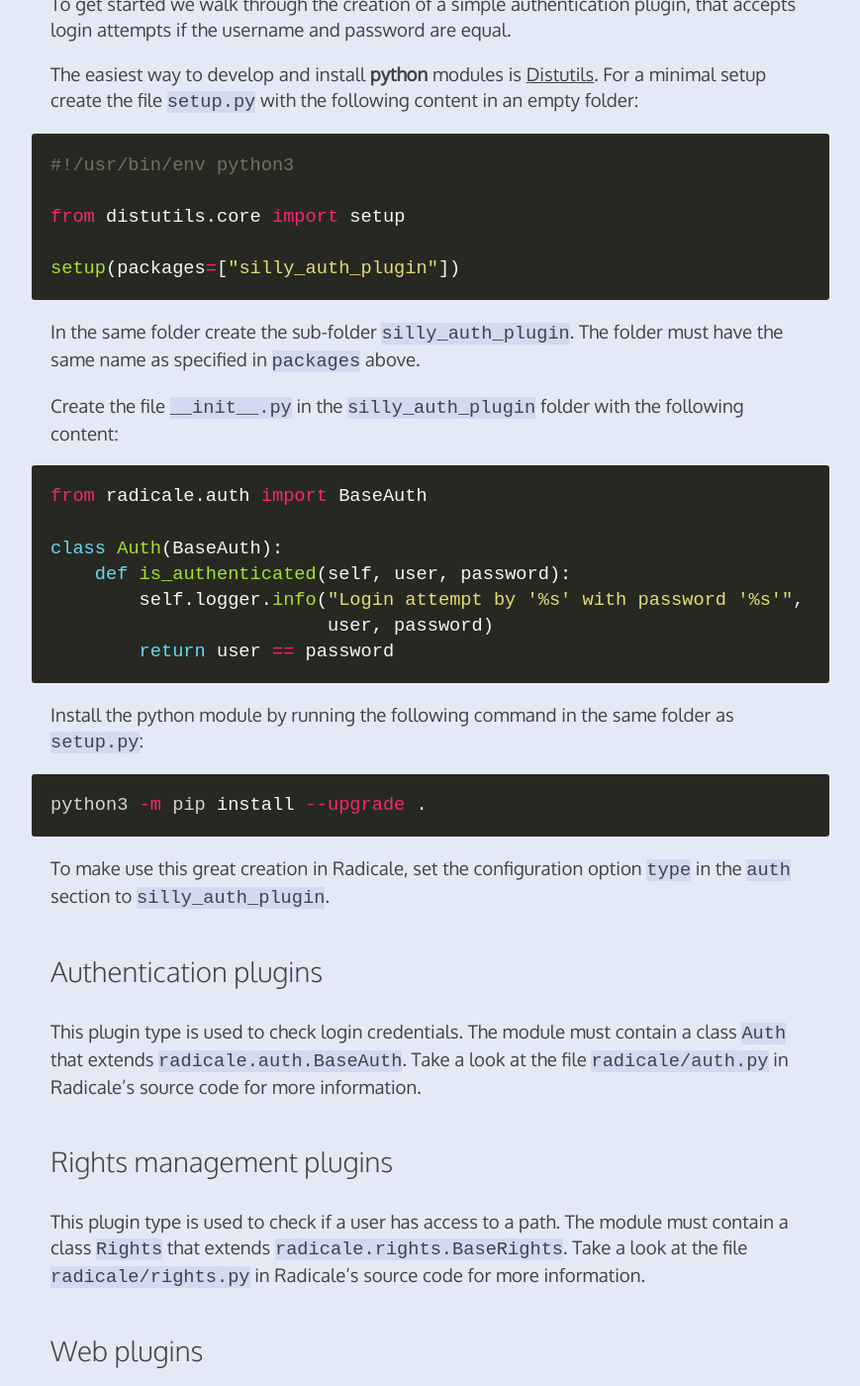
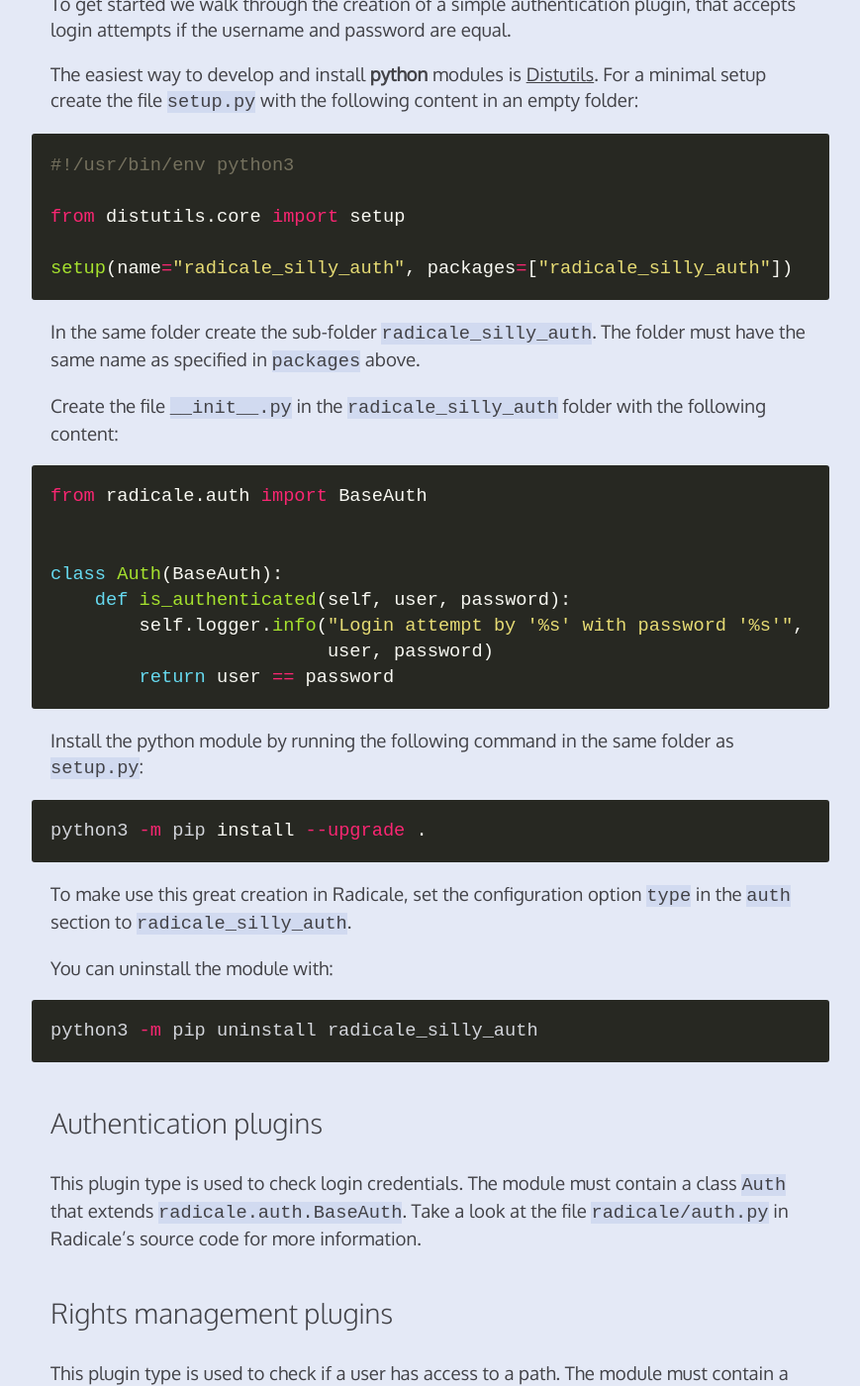
Before and after one commit to Kozea/Radicale, a Jekyll site: the page built from plugins.md, in a window 1280 px wide and 1400 px high, scrolled down 439 px. Shown: the whole window at 99% size, without its empty margins (205-1074 px from the left). Built offline with Jekyll 4.4.1, drawn with Linux system fonts in a browser that asks for light colours.

Commit message:
Improve example plugin
* Rename silly_auth_plugin to radic
ale_silly_auth* Set package name
* Add uninstall instructions

````diff
--- a/plugins.md
+++ b/plugins.md
@@ -22,17 +22,18 @@ in an empty folder:
 
 from distutils.core import setup
 
-setup(packages=["silly_auth_plugin"])
+setup(name="radicale_silly_auth", packages=["radicale_silly_auth"])
 ```
 
-In the same folder create the sub-folder `silly_auth_plugin`. The folder
+In the same folder create the sub-folder `radicale_silly_auth`. The folder
 must have the same name as specified in `packages` above.
 
-Create the file `__init__.py` in the `silly_auth_plugin` folder with the
+Create the file `__init__.py` in the `radicale_silly_auth` folder with the
 following content:
 
 ```python
 from radicale.auth import BaseAuth
+
 
 class Auth(BaseAuth):
     def is_authenticated(self, user, password):
@@ -48,7 +49,12 @@ python3 -m pip install --upgrade .
 ```
 
 To make use this great creation in Radicale, set the configuration option
-`type` in the `auth` section to `silly_auth_plugin`.
+`type` in the `auth` section to `radicale_silly_auth`.
+
+You can uninstall the module with:
+```shell
+python3 -m pip uninstall radicale_silly_auth
+```
 
 ## Authentication plugins
 This plugin type is used to check login credentials.
````
